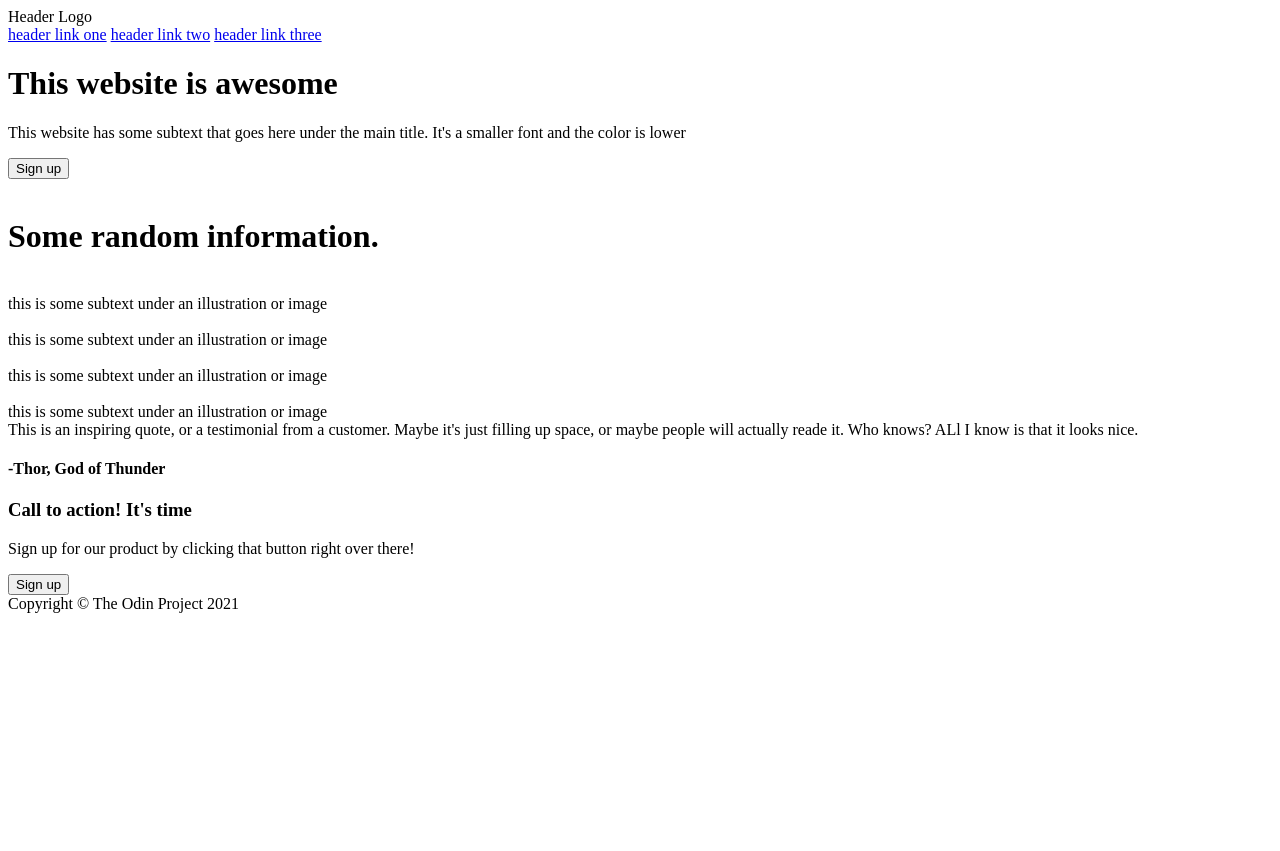
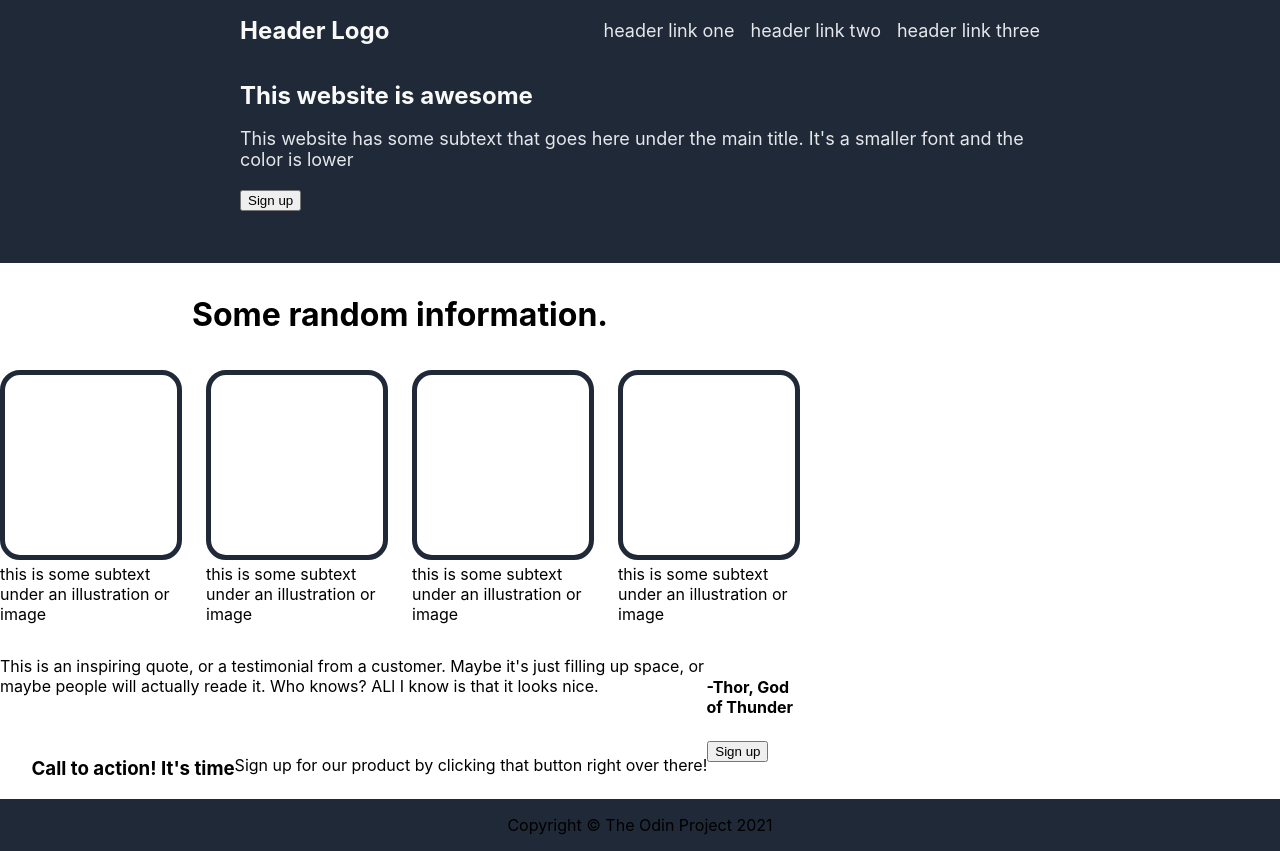
Before and after one commit to leopiresgoss/odin-landing-page, a plain HTML site: page index.html in a window 1280 px wide. Before the commit the page ends 816 px from the top, so only its background shows below. Drawn offline with Linux system fonts and the light colour scheme.

Commit message:
edit html and style (all the divs are flex -- maybe can change that later)

```diff
--- a/index.html
+++ b/index.html
@@ -9,25 +9,35 @@
 </head>
 <body>
     <header>
+        <div class="container">
+            <div class="navbar">
                 <div class="logo">Header Logo</div>
                 <div class="links">
                     <a href="google.com">header link one</a>
                     <a href="google.com">header link two</a>
                     <a href="google.com">header link three</a>
                 </div>
+            </div>
 
             <div class="header-card">
+                <div class="left">
                     <h1>This website is awesome</h1>
                     <p>This website has some subtext that goes here under the main title. It's a smaller font and the color is lower</p>
                     <a href="google.com"><button class="button sign-up">Sign up</button></a>
+                </div>
+                <div class="right">
+
                     <!-- #TODO add image -->
                     <div class="img">
                         <img src="" alt="">
                     </div>
                 </div>
+            </div>
+        </div>
     </header>
     <main>
-        <div class="container first">
+        <div class="container">
+            <div class="first">
                 <h1>Some random information.</h1>
                 <div class="cards">
                     <div class="card">
@@ -64,7 +74,7 @@
                     </div>
                 </div>
             </div>
-        <div class="container second">
+            <div class="second">
                 <div class="quote">
                     This is an inspiring quote, or a testimonial from a customer.
                     Maybe it's just filling up space, or maybe people will actually reade it.
@@ -72,7 +82,7 @@
                 </div>
                 <h4>-Thor, God of Thunder</h4>
             </div>
-        <div class="container third">
+            <div class="third">
                 <div class="box">
                     <div class="right">
                         <h3>Call to action! It's time</h3>
@@ -83,6 +93,7 @@
                     </div>
                 </div>
             </div>
+        </div>
     </main>
 
     <footer>
--- a/style.css
+++ b/style.css
@@ -1,3 +1,100 @@
 body {
     min-height: 100vh;
+    background-color: #fff;
+    position: relative;
+    font-family: -apple-system, BlinkMacSystemFont, 'Segoe UI', Roboto, Oxygen, Ubuntu, Cantarell, 'Open Sans', 'Helvetica Neue', sans-serif;
+
+    display: flex;
+    flex-direction: column;
+    justify-content: space-between;
+
+    margin: 0;
+    padding: 0;
 }
+
+div {
+    display: flex;
+}
+
+h1 {
+    margin: 0;
+}
+/* TODO BUTTON*/
+
+
+header, footer {
+    background-color: #1f2937;
+    padding: 16px;
+    display: flex;
+    justify-content: center;
+}
+main {
+    background-color: #fff;
+    padding: 0;
+}
+.container {
+    flex-direction: column;
+    align-items: center;
+    flex: 1 0 auto;
+    max-width: 800px;
+}
+
+/* header */
+.navbar {
+    justify-content: space-between;
+    flex-shrink: 0;
+    width: 100%;
+    align-items: center;
+}
+
+.logo {
+    font-weight: bold;
+}
+
+.logo,
+.left h1 {
+    color: #f9faf8;
+    font-size: 24px;
+}
+
+.links {
+    gap: 16px;
+}
+
+a,
+.left p {
+    color: #e5e7eb;
+    font-size: 18px;
+    text-decoration: none;
+}
+
+.header-card {
+    flex-shrink: 0;
+    margin: 36px 0;
+    justify-content: space-between;
+}
+.header-card .left {
+    flex-direction: column;
+}
+
+/* main */
+.first {
+    flex-direction: column;
+    gap: 36px;
+    align-items: center;
+    margin: 32px 0;
+}
+.cards {
+    gap: 24px;
+}
+.card {
+    flex-direction: column;
+    gap: 4px;
+}
+
+.card .img {
+    height: 180px;
+    border: 5px solid #1f2937;
+    border-radius: 20px;
+}
+/* footer */
```
Lines whose indentation alone changed are shown as unchanged.
